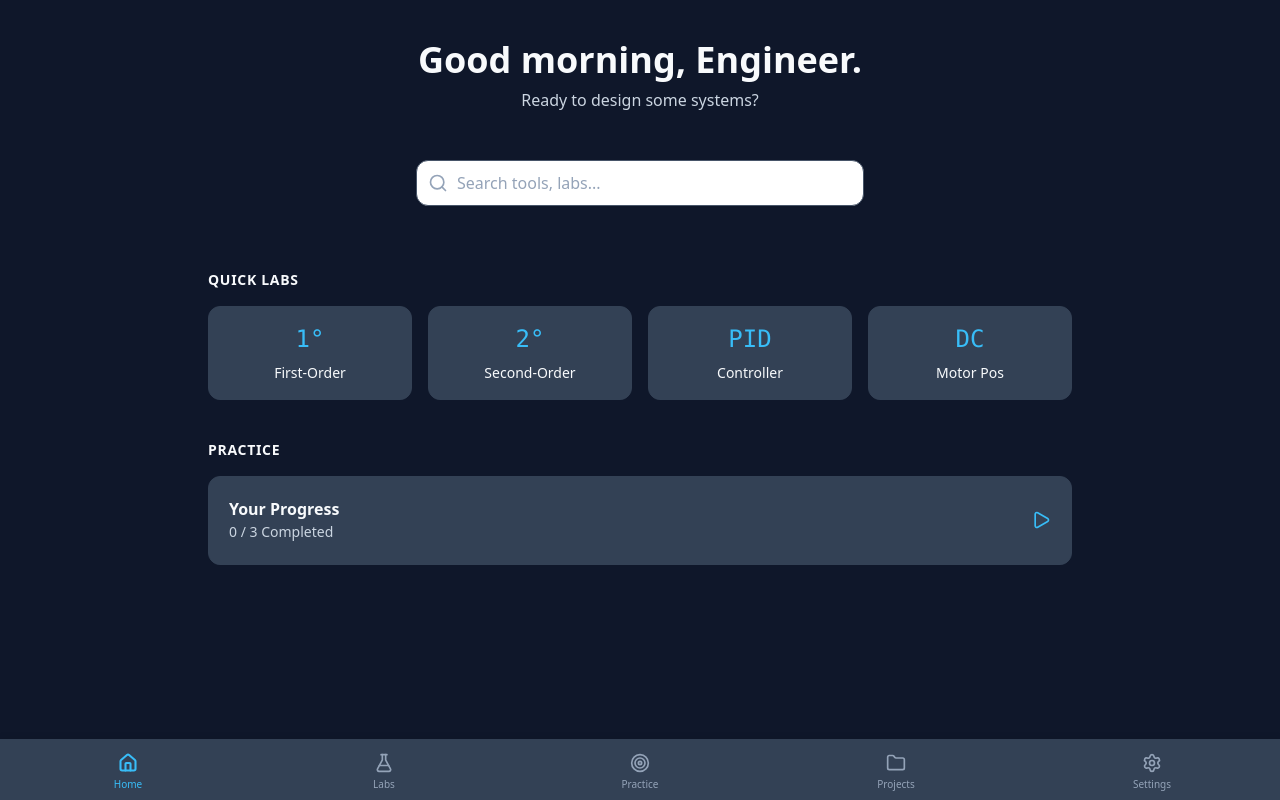
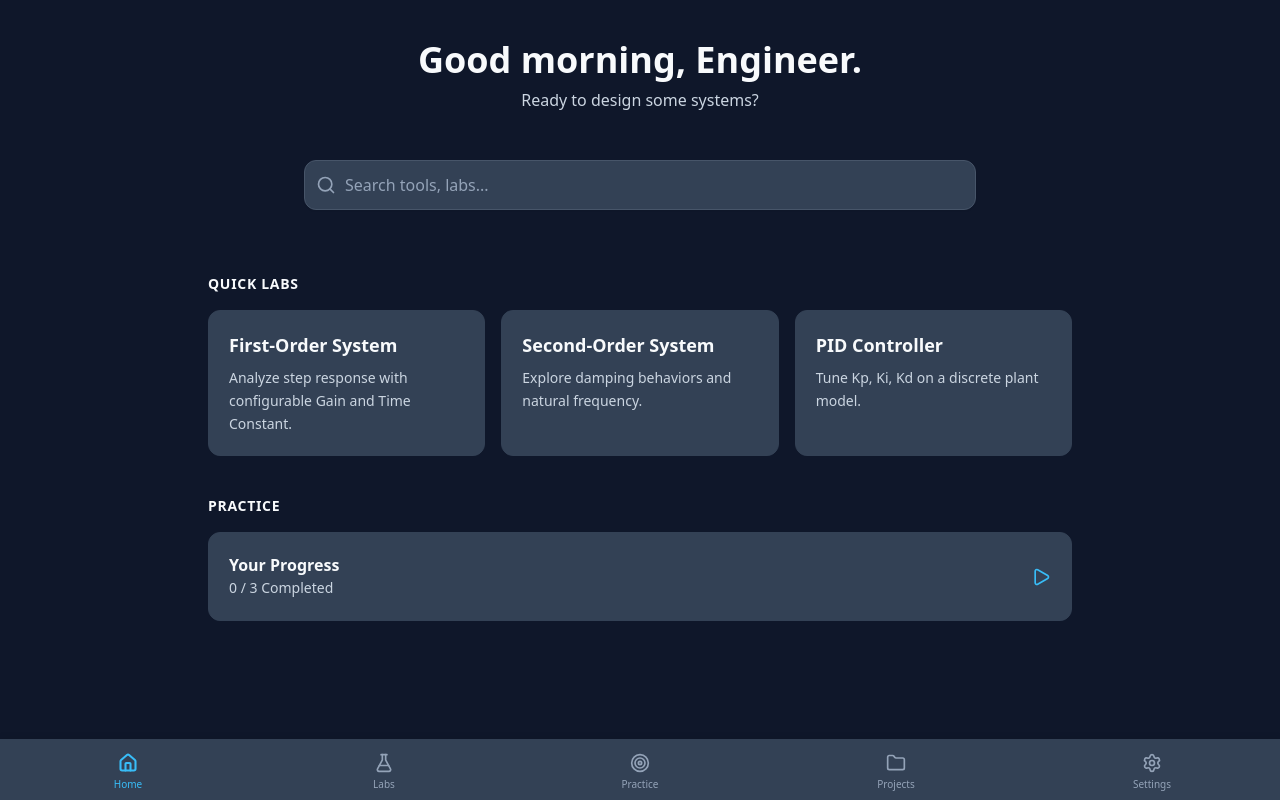
Before and after one commit to cryptXploit/ControlLab, a React (Vite) app: page / in a window 1280 px wide. Built offline with nearby package versions, Linux system fonts and the light colour scheme.

Commit message:
feat(p3): integrate dynamic localized offline search and intelligent home dashboard

```diff
--- a/src/features/home/HomeScreen.tsx
+++ b/src/features/home/HomeScreen.tsx
@@ -5,6 +5,7 @@ import { useProjectStore } from '@/store/useProjectStore';
 import { useChallengeStore } from '@/store/useChallengeStore';
 import { useTranslation } from '@/store/useLocaleStore';
 import { CHALLENGES } from '@/core/challenges/content';
+import { TOOL_REGISTRY } from '@/core/tools/registry';
 import { Play } from 'lucide-react';
 import type { Project } from '@/services/storage/db';
 
@@ -80,38 +81,23 @@ export default function HomeScreen() {
       {/* Quick Labs */}
       <div className="w-full">
         <h2 className="text-lg font-semibold text-text-primary mb-4 uppercase tracking-wider text-sm">{t('home.quickLabs')}</h2>
-        <div className="grid grid-cols-2 md:grid-cols-4 gap-4">
-          <button
-            onClick={() => handleNavigateToLab('FIRST_ORDER')}
-            className="flex flex-col items-center justify-center p-4 bg-background-elevated border border-border-subtle rounded-xl hover:border-accent-primary hover:shadow-md hover:-translate-y-0.5 active:scale-[0.98] transition-all duration-200 group"
-          >
-            <div className="font-mono text-accent-primary mb-2 text-2xl group-hover:scale-110 transition-transform">1°</div>
-            <div className="text-sm font-medium text-text-primary text-center">First-Order</div>
-          </button>
-
-          <button
-            onClick={() => handleNavigateToLab('SECOND_ORDER')}
-            className="flex flex-col items-center justify-center p-4 bg-background-elevated border border-border-subtle rounded-xl hover:border-accent-primary hover:shadow-md hover:-translate-y-0.5 active:scale-[0.98] transition-all duration-200 group"
-          >
-            <div className="font-mono text-accent-primary mb-2 text-2xl group-hover:scale-110 transition-transform">2°</div>
-            <div className="text-sm font-medium text-text-primary text-center">Second-Order</div>
-          </button>
-
-          <button
-            onClick={() => handleNavigateToLab('PID')}
-            className="flex flex-col items-center justify-center p-4 bg-background-elevated border border-border-subtle rounded-xl hover:border-accent-primary hover:shadow-md hover:-translate-y-0.5 active:scale-[0.98] transition-all duration-200 group"
-          >
-            <div className="font-mono text-accent-primary mb-2 text-2xl group-hover:scale-110 transition-transform">PID</div>
-            <div className="text-sm font-medium text-text-primary text-center">Controller</div>
-          </button>
-
-          <button
-            onClick={() => handleNavigateToLab('DC_MOTOR')}
-            className="flex flex-col items-center justify-center p-4 bg-background-elevated border border-border-subtle rounded-xl hover:border-accent-primary hover:shadow-md hover:-translate-y-0.5 active:scale-[0.98] transition-all duration-200 group"
-          >
-            <div className="font-mono text-accent-primary mb-2 text-2xl group-hover:scale-110 transition-transform">DC</div>
-            <div className="text-sm font-medium text-text-primary text-center">Motor Pos</div>
-          </button>
+        <div className="grid grid-cols-1 md:grid-cols-3 gap-4">
+          {TOOL_REGISTRY.slice(0, 3).map((tool) => (
+            <button
+              key={tool.id}
+              onClick={() => setLocation(tool.route)}
+              className="text-left"
+            >
+              <div className="p-5 h-full flex flex-col bg-background-elevated border border-border-subtle rounded-xl hover:-translate-y-0.5 hover:shadow-md hover:border-accent-primary transition-all duration-200 group">
+                <h3 className="text-lg font-bold text-text-primary group-hover:text-accent-primary transition-colors">
+                  {(t as any)(tool.titleKey)}
+                </h3>
+                <p className="text-sm text-text-secondary mt-2 flex-1 leading-relaxed">
+                  {(t as any)(tool.descKey)}
+                </p>
+              </div>
+            </button>
+          ))}
         </div>
       </div>
 
--- a/src/features/search/SearchOmnibox.tsx
+++ b/src/features/search/SearchOmnibox.tsx
@@ -18,6 +18,7 @@ export function SearchOmnibox() {
       title: (t as any)(tool.titleKey),
       desc: (t as any)(tool.descKey),
       category: (t as any)(tool.categoryKey),
+      route: tool.route,
     }));
     return new Fuse(searchableTools, {
       keys: ['title', 'desc', 'category'],
@@ -25,34 +26,41 @@ export function SearchOmnibox() {
     });
   }, [t]);
 
-  const results = query ? fuse.search(query).slice(0, 4) : [];
+  const results = query ? fuse.search(query).slice(0, 5) : [];
 
-  const handleSelect = (id: string) => {
+  const handleSelect = (route: string) => {
     HapticService.triggerSelection();
     setQuery('');
-    setLocation(`/labs/${id}`);
+    setLocation(route);
   };
 
   return (
-    <div className="relative w-full max-w-md mx-auto mb-6 z-40">
+    <div className="relative w-full max-w-2xl mx-auto mb-6 z-40">
       <div className="relative flex items-center">
         <Search className="absolute left-3 w-5 h-5 text-text-muted"/>
         <input
-          type="text"
+          type="search"
           value={query}
           onChange={(e) => setQuery(e.target.value)}
-          placeholder="Search tools, labs..."
-          className="w-full pl-10 pr-4 py-2.5 bg-bg-surface-elevated border border-border-strong rounded-xl focus:outline-none focus:ring-2 focus:ring-accent-primary focus:border-transparent text-text-primary placeholder:text-text-muted shadow-sm transition-all"
+          placeholder={(t as any)('search.placeholder') || 'Search tools, labs...'}
+          aria-label={(t as any)('search.placeholder') || 'Search tools, labs...'}
+          className="w-full pl-10 pr-4 py-3 bg-background-elevated border border-border-strong rounded-xl focus:outline-none focus:ring-2 focus:ring-accent-primary focus:border-transparent text-text-primary placeholder:text-text-muted shadow-sm transition-all"
         />
       </div>
 
+      {query && results.length === 0 && (
+        <div className="absolute top-full left-0 right-0 mt-2 bg-background-elevated border border-border-subtle rounded-xl shadow-xl overflow-hidden p-4 text-center text-text-secondary text-sm">
+          {(t as any)('search.noResults') || 'No results found'}
+        </div>
+      )}
+
       {results.length > 0 && (
-        <div className="absolute top-full left-0 right-0 mt-2 bg-bg-surface-elevated border border-border-subtle rounded-xl shadow-xl overflow-hidden animate-in fade-in slide-in-from-top-2">
+        <div className="absolute top-full left-0 right-0 mt-2 bg-background-elevated border border-border-subtle rounded-xl shadow-xl max-h-60 overflow-y-auto">
           {results.map(({ item }) => (
             <button
               key={item.id}
-              onClick={() => handleSelect(item.id)}
-              className="w-full text-left px-4 py-3 border-b border-border-subtle hover:bg-bg-surface last:border-0 transition-colors focus:bg-bg-surface focus:outline-none"
+              onClick={() => handleSelect(item.route)}
+              className="w-full text-left px-4 py-3 border-b border-border-subtle hover:bg-background-base last:border-0 transition-colors focus:bg-background-base focus:outline-none"
             >
               <div className="text-sm font-semibold text-text-primary">{item.title}</div>
               <div className="text-xs text-text-secondary truncate mt-0.5">{item.desc}</div>
--- a/src/i18n/bn.ts
+++ b/src/i18n/bn.ts
@@ -10,6 +10,8 @@ export const bn: Record<TranslationKey, string> = {
   'common.delete': 'ডিলিট',
   'workspace.parameters': 'প্যারামিটার',
   'workspace.metrics': 'মেট্রিক্স',
+  'search.placeholder': 'টুলস বা ল্যাব খুঁজুন...',
+  'search.noResults': 'কোন ফলাফল পাওয়া যায়নি',
   'category.timeDomain': 'টাইম ডোমেইন',
   'category.controllers': 'কন্ট্রোলার',
   'category.systems': 'সিস্টেমস',
--- a/src/i18n/en.ts
+++ b/src/i18n/en.ts
@@ -8,6 +8,8 @@ export const en = {
   'common.delete': 'Delete',
   'workspace.parameters': 'Parameters',
   'workspace.metrics': 'Metrics',
+  'search.placeholder': 'Search tools, labs...',
+  'search.noResults': 'No results found',
   'category.timeDomain': 'Time Domain',
   'category.controllers': 'Controllers',
   'category.systems': 'Systems',
```
